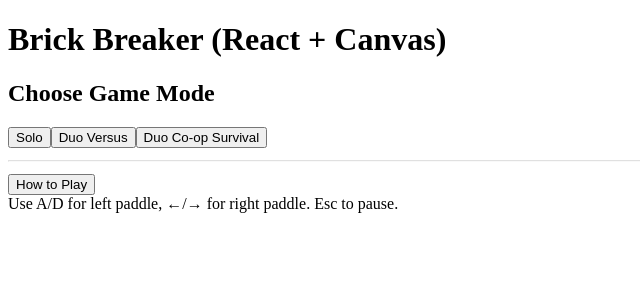
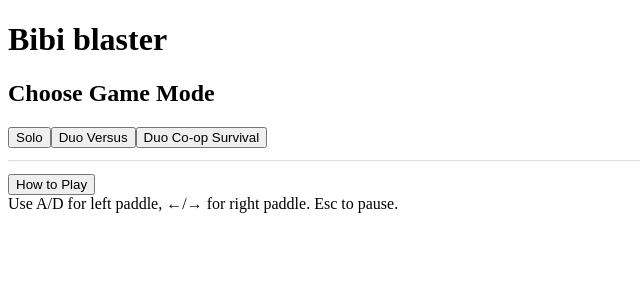
Before and after one commit to SharoShosho/Brick_Brake, a React (Vite) app: page / in a window 1280 px wide. Shown: the top 300 px of the page, without its empty margins (0-640 px from the left). Built offline with nearby package versions, Linux system fonts and the light colour scheme; the HTML template or start-up script is replaced by a standard one.

Commit message:
rename game title from "Brick Breaker" to "Bibi blaster" in App.tsx and index.html

```diff
--- a/index.html
+++ b/index.html
@@ -3,7 +3,7 @@
   <head>
     <meta charset="utf-8" />
     <meta name="viewport" content="width=device-width, initial-scale=1.0" />
-    <title>Brick Breaker - React + Canvas</title>
+    <title>Bibi blaster</title>
   </head>
   <body>
     <div id="root"></div>
--- a/src/App.tsx
+++ b/src/App.tsx
@@ -11,7 +11,7 @@ export default function App(){
   return (
     <div className="app-root">
       <header className="topbar">
-        <h1>Brick Breaker (React + Canvas)</h1>
+        <h1>Bibi blaster</h1>
       </header>
 
       <main className="main-area">
```
